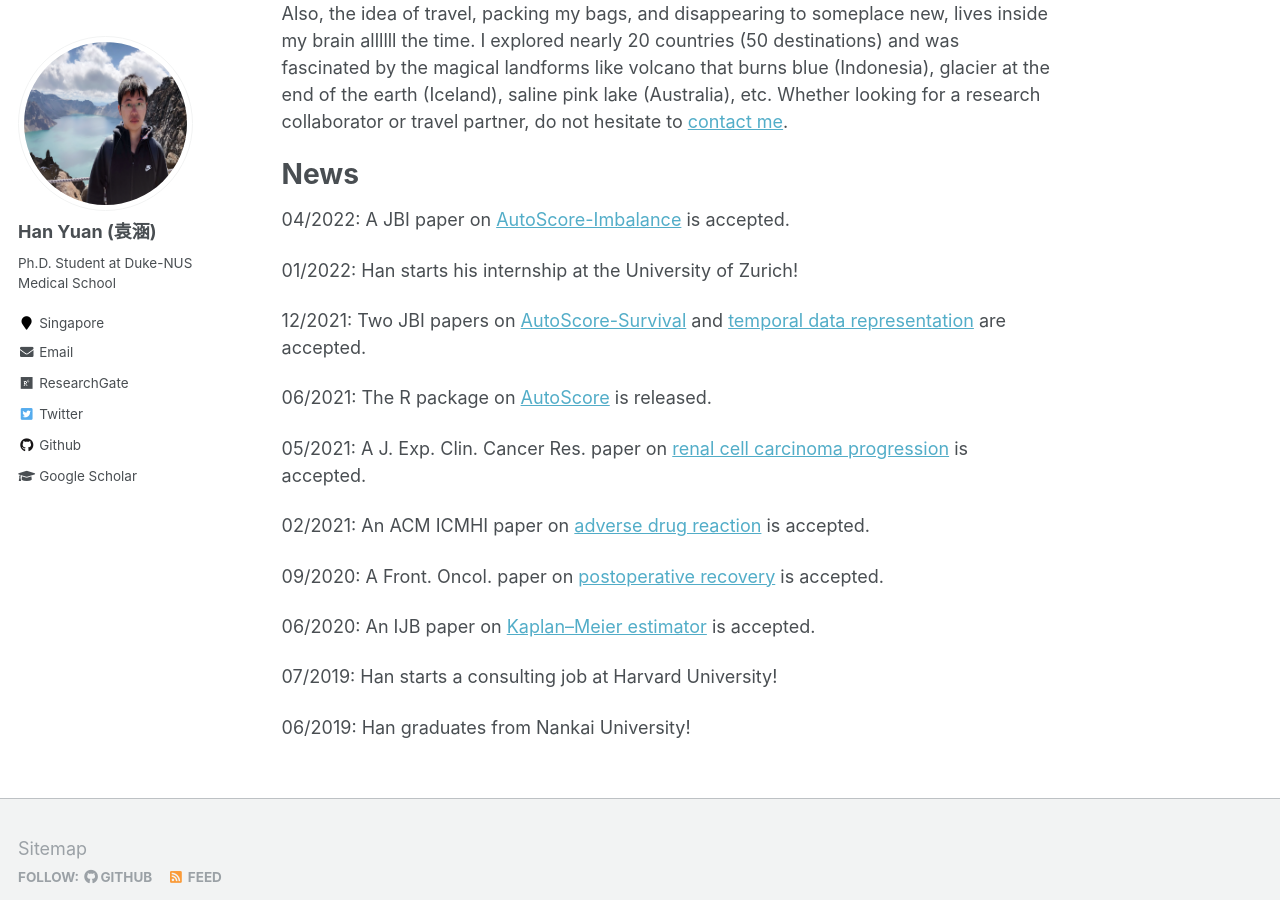
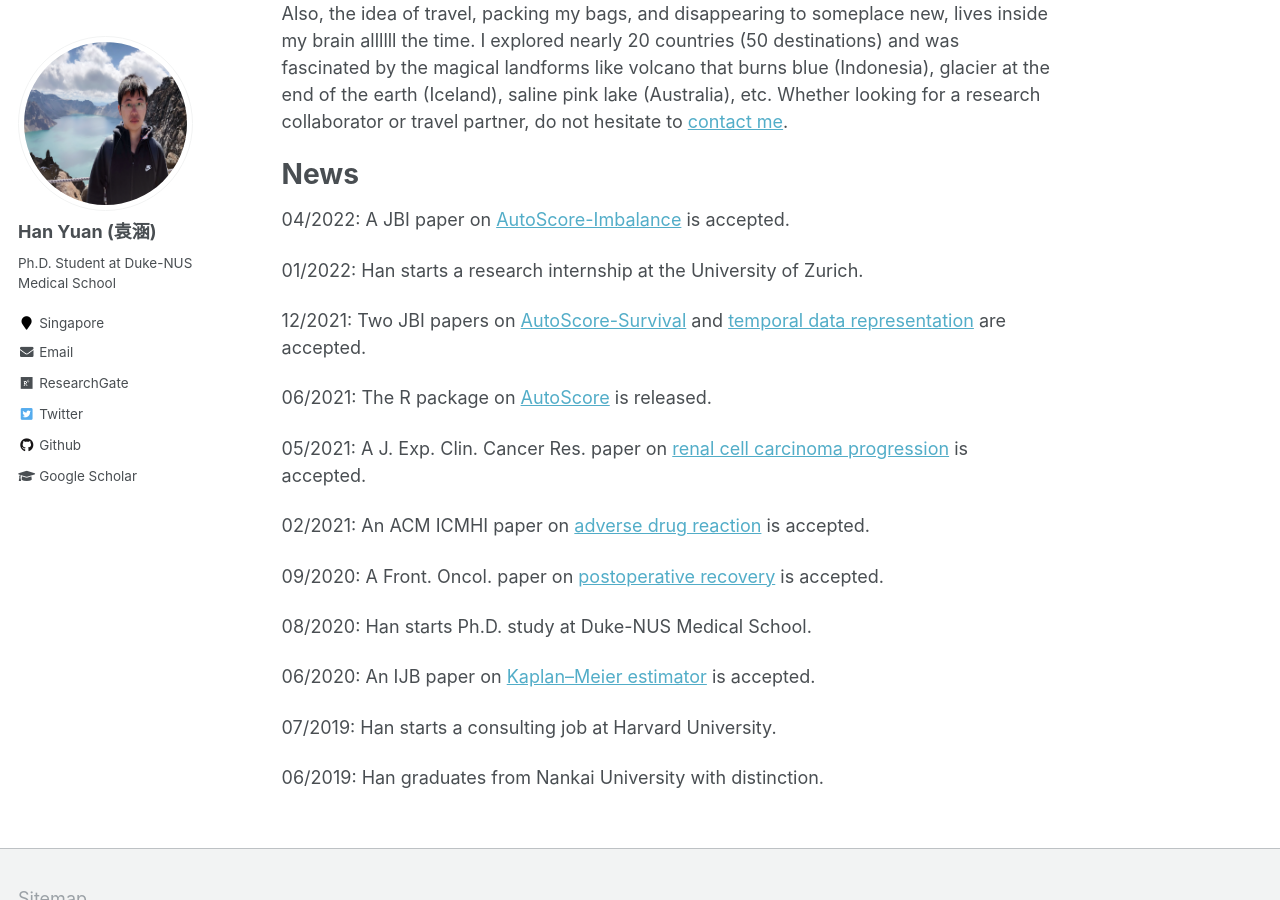
Before and after one commit to Han-Yuan-Med/Han-Yuan-Med.github.io, a Jekyll site: the page built from _pages/about.md, in a window 1280 px wide and 900 px high, scrolled down 531 px. Built offline with Jekyll 4.4.1, drawn with Linux system fonts in a browser that asks for light colours.

Commit message:
Update about.md

```diff
--- a/_pages/about.md
+++ b/_pages/about.md
@@ -17,7 +17,7 @@ News
 =
 04/2022: A JBI paper on [AutoScore-Imbalance](https://www.sciencedirect.com/science/article/abs/pii/S1532046422000880) is accepted.
 
-01/2022: Han starts his internship at the University of Zurich!
+01/2022: Han starts a research internship at the University of Zurich.
 
 12/2021: Two JBI papers on [AutoScore-Survival](https://www.sciencedirect.com/science/article/abs/pii/S1532046421002884) and [temporal data representation](https://www.sciencedirect.com/science/article/abs/pii/S1532046421003099) are accepted.
 
@@ -29,8 +29,10 @@ News
 
 09/2020: A Front. Oncol. paper on [postoperative recovery](https://www.frontiersin.org/articles/10.3389/fonc.2020.513874/full) is accepted.
 
+08/2020: Han starts Ph.D. study at Duke-NUS Medical School.
+
 06/2020: An IJB paper on [Kaplan–Meier estimator](https://www.degruyter.com/document/doi/10.1515/ijb-2019-0095/html) is accepted.
 
-07/2019: Han starts a consulting job at Harvard University!
+07/2019: Han starts a consulting job at Harvard University.
 
-06/2019: Han graduates from Nankai University!
+06/2019: Han graduates from Nankai University with distinction.
```
